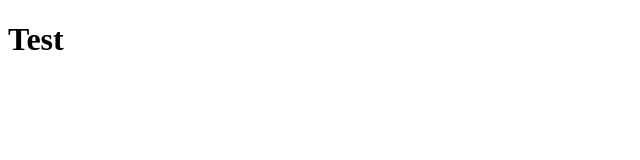
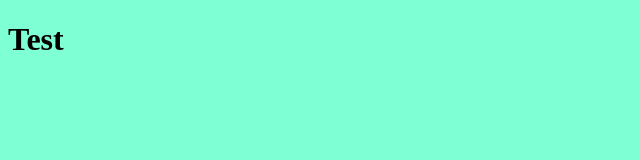
Before and after one commit to miilosaleksic/miilosaleksic, a plain HTML site: page index.html in a window 1280 px wide. Shown: the whole page, without its empty margins (0-640 px from the left). Drawn offline with Linux system fonts and the light colour scheme.

Commit message:
kreirano

```diff
--- a/index.html
+++ b/index.html
@@ -4,6 +4,7 @@
     <meta charset="UTF-8">
     <meta name="viewport" content="width=device-width, initial-scale=1.0">
     <title>Document</title>
+    <link rel="stylesheet" href="styles/main.css">
 </head>
 <body>
     <h1>Test</h1>
--- /dev/null
+++ b/styles/main.css
@@ -0,0 +1,3 @@
+body {
+    background-color: aquamarine;
+}
```
